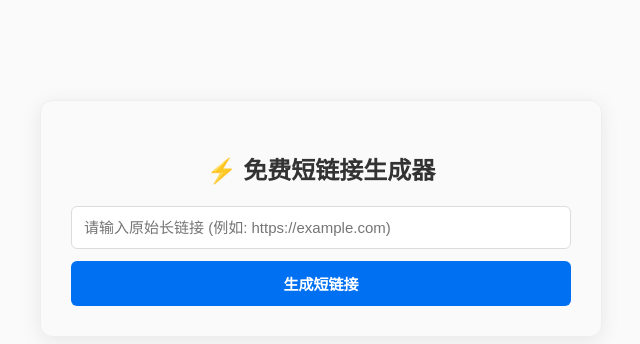
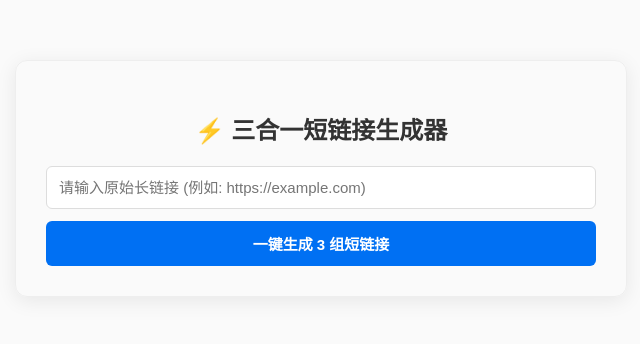
Before and after one commit to bei8ke/my-url-shortener, a Next.js app: page / in a window 1280 px wide. Shown: the top 344 px of the page, without its empty margins (319-959 px from the left). Built offline with nearby package versions, Linux system fonts and the light colour scheme.

Commit message:
Update page.js

```diff
--- a/app/page.js
+++ b/app/page.js
@@ -3,13 +3,13 @@ import { useState } from 'react';
 
 export default function Home() {
   const [url, setUrl] = useState('');
-  const [shortUrl, setShortUrl] = useState('');
+  const [results, setResults] = useState(null);
   const [loading, setLoading] = useState(false);
 
   const handleSubmit = async (e) => {
     e.preventDefault();
     setLoading(true);
-    setShortUrl('');
+    setResults(null);
 
     try {
       const res = await fetch('/api/shorten', {
@@ -18,9 +18,14 @@ export default function Home() {
         body: JSON.stringify({ url }),
       });
       const data = await res.json();
-      if (data.shortCode) {
+      if (data.codeA && data.codeB && data.codeC) {
         const origin = window.location.origin;
-        setShortUrl(`${origin}/${data.shortCode}`);
+        // 拼接成 3 个完整的短链接
+        setResults({
+          urlA: `${origin}/${data.codeA}`,
+          urlB: `${origin}/${data.codeB}`,
+          urlC: `${origin}/${data.codeC}`,
+        });
       } else {
         alert(data.error || '生成失败');
       }
@@ -32,8 +37,8 @@ export default function Home() {
   };
 
   return (
-    <div style={{ fontFamily: 'sans-serif', maxWidth: '500px', margin: '100px auto', padding: '30px', textAlign: 'center', boxShadow: '0 4px 20px rgba(0,0,0,0.08)', borderRadius: '12px', border: '1px solid #eee' }}>
-      <h2 style={{ color: '#333', marginBottom: '20px' }}>⚡ 免费短链接生成器</h2>
+    <div style={{ fontFamily: 'sans-serif', maxWidth: '550px', margin: '60px auto', padding: '30px', textAlign: 'center', boxShadow: '0 4px 20px rgba(0,0,0,0.08)', borderRadius: '12px', border: '1px solid #eee' }}>
+      <h2 style={{ color: '#333', marginBottom: '20px' }}>⚡ 三合一短链接生成器</h2>
       <form onSubmit={handleSubmit} style={{ display: 'flex', flexDirection: 'column', gap: '12px' }}>
         <input
           type="url"
@@ -44,15 +49,34 @@ export default function Home() {
           style={{ padding: '12px', fontSize: '15px', borderRadius: '6px', border: '1px solid #ddd', outline: 'none' }}
         />
         <button type="submit" disabled={loading} style={{ padding: '12px', fontSize: '15px', backgroundColor: '#0070f3', color: '#fff', border: 'none', borderRadius: '6px', cursor: 'pointer', fontWeight: 'bold' }}>
-          {loading ? '正在生成...' : '生成短链接'}
+          {loading ? '正在生成...' : '一键生成 3 组短链接'}
         </button>
       </form>
-      {shortUrl && (
-        <div style={{ marginTop: '25px', padding: '15px', backgroundColor: '#f8f9fa', borderRadius: '6px', border: '1px solid #e9ecef' }}>
-          <p style={{ margin: '0 0 8px 0', color: '#666', fontSize: '14px' }}>🎉 生成成功！您的短链接：</p>
-          <a href={shortUrl} target="_blank" rel="noreferrer" style={{ color: '#0070f3', fontWeight: 'bold', wordBreak: 'break-all', textDecoration: 'none' }}>
-            {shortUrl}
-          </a>
+
+      {results && (
+        <div style={{ marginTop: '25px', textAlign: 'left', padding: '20px', backgroundColor: '#f8f9fa', borderRadius: '8px', border: '1px solid #e9ecef' }}>
+          <p style={{ margin: '0 0 15px 0', color: '#28a745', fontSize: '14px', fontWeight: 'bold', textAlign: 'center' }}>🎉 生成成功！</p>
+
+          <div style={{ marginBottom: '15px' }}>
+            <span style={{ display: 'block', fontSize: '13px', color: '#666', marginBottom: '4px', fontWeight: 'bold' }}>🔗 短链接 URL A (原链接直达):</span>
+            <a href={results.urlA} target="_blank" rel="noreferrer" style={{ color: '#0070f3', wordBreak: 'break-all', textDecoration: 'none' }}>
+              {results.urlA}
+            </a>
+          </div>
+
+          <div style={{ marginBottom: '15px' }}>
+            <span style={{ display: 'block', fontSize: '13px', color: '#666', marginBottom: '4px', fontWeight: 'bold' }}>🌐 短链接 URL B (谷歌翻译包装):</span>
+            <a href={results.urlB} target="_blank" rel="noreferrer" style={{ color: '#28a745', wordBreak: 'break-all', textDecoration: 'none' }}>
+              {results.urlB}
+            </a>
+          </div>
+
+          <div>
+            <span style={{ display: 'block', fontSize: '13px', color: '#666', marginBottom: '4px', fontWeight: 'bold' }}>🔀 短链接 URL C (谷歌重定向包装):</span>
+            <a href={results.urlC} target="_blank" rel="noreferrer" style={{ color: '#dc3545', wordBreak: 'break-all', textDecoration: 'none' }}>
+              {results.urlC}
+            </a>
+          </div>
         </div>
       )}
     </div>
```
